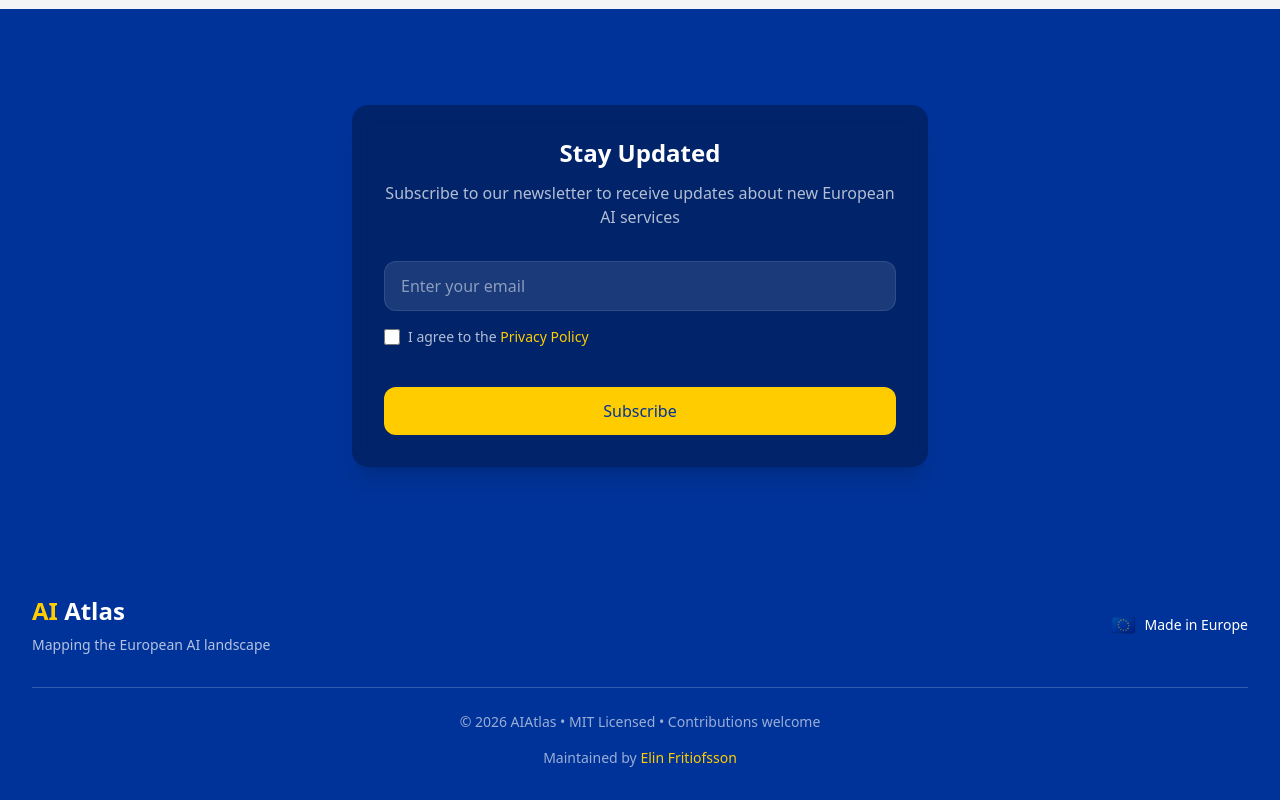
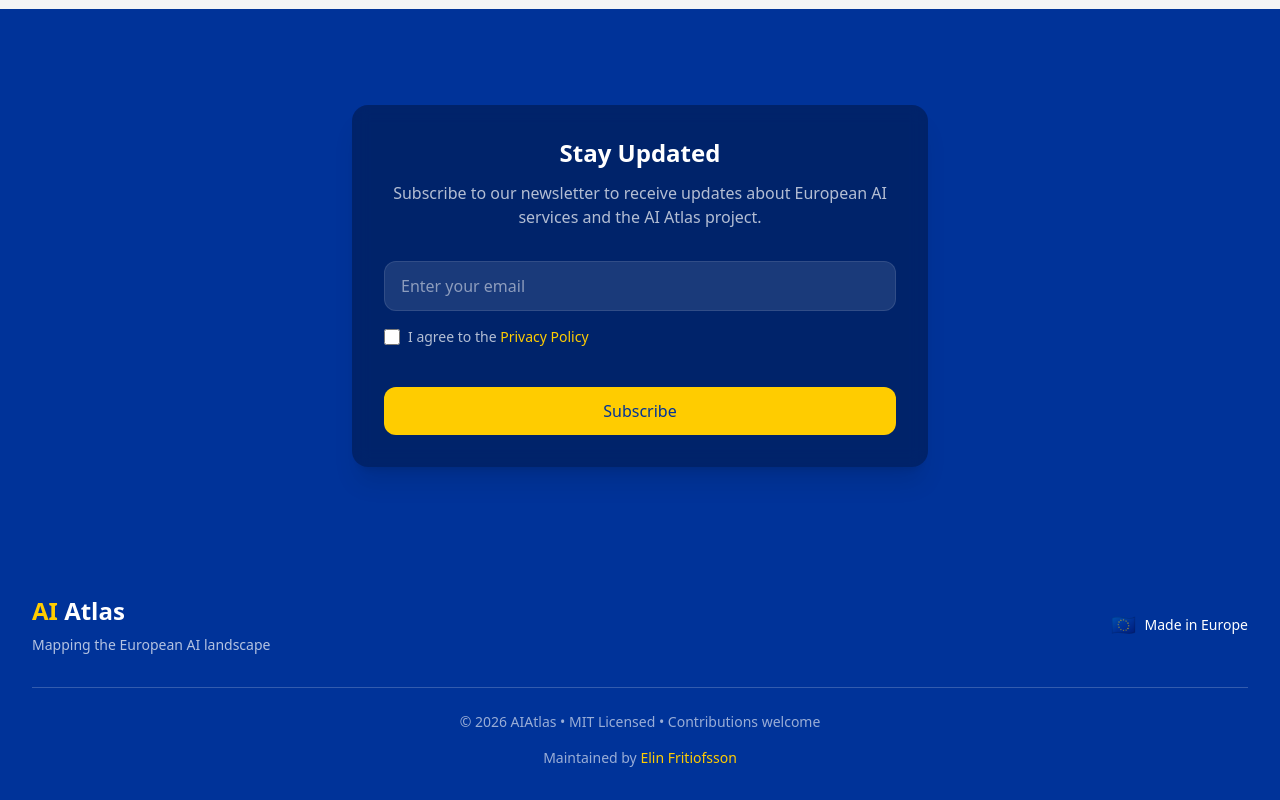
Before and after one commit to northwindlabs/ai-atlas, a Next.js app: page / in a window 1280 px wide. Shown: the part 9750-10550 px from the top of the page. Built offline with nearby package versions, Linux system fonts and the light colour scheme.

Commit message:
tried with other wording

```diff
--- a/src/components/NewsletterSubscription.tsx
+++ b/src/components/NewsletterSubscription.tsx
@@ -15,8 +15,8 @@ export default function NewsletterSubscription() {
           <div className="text-center mb-8">
             <h2 className="text-2xl font-bold text-white mb-3">Stay Updated</h2>
             <p className="text-white/70">
-              Subscribe to our newsletter to receive updates about new European
-              AI services
+              Subscribe to our newsletter to receive updates about European
+              AI services and the AI Atlas project.
             </p>
           </div>
 
```
